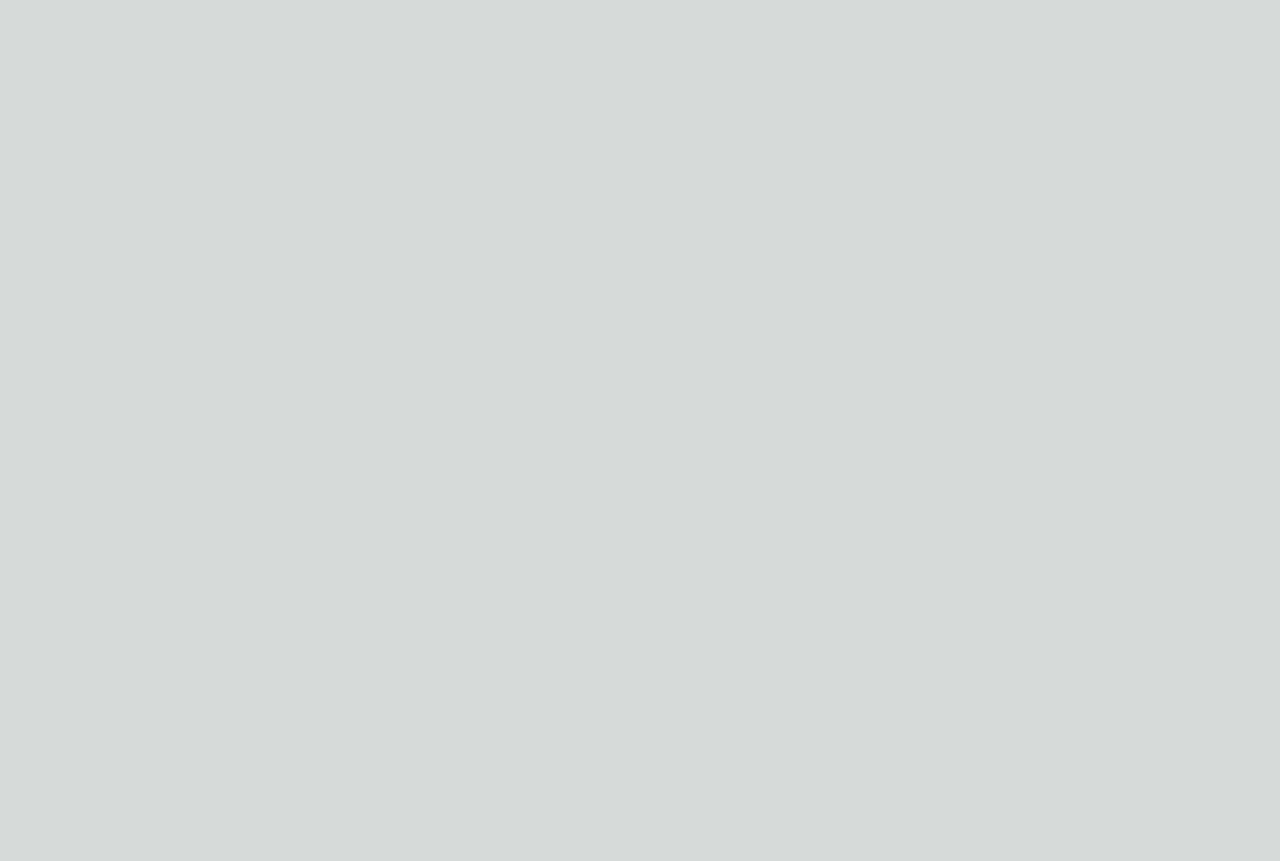
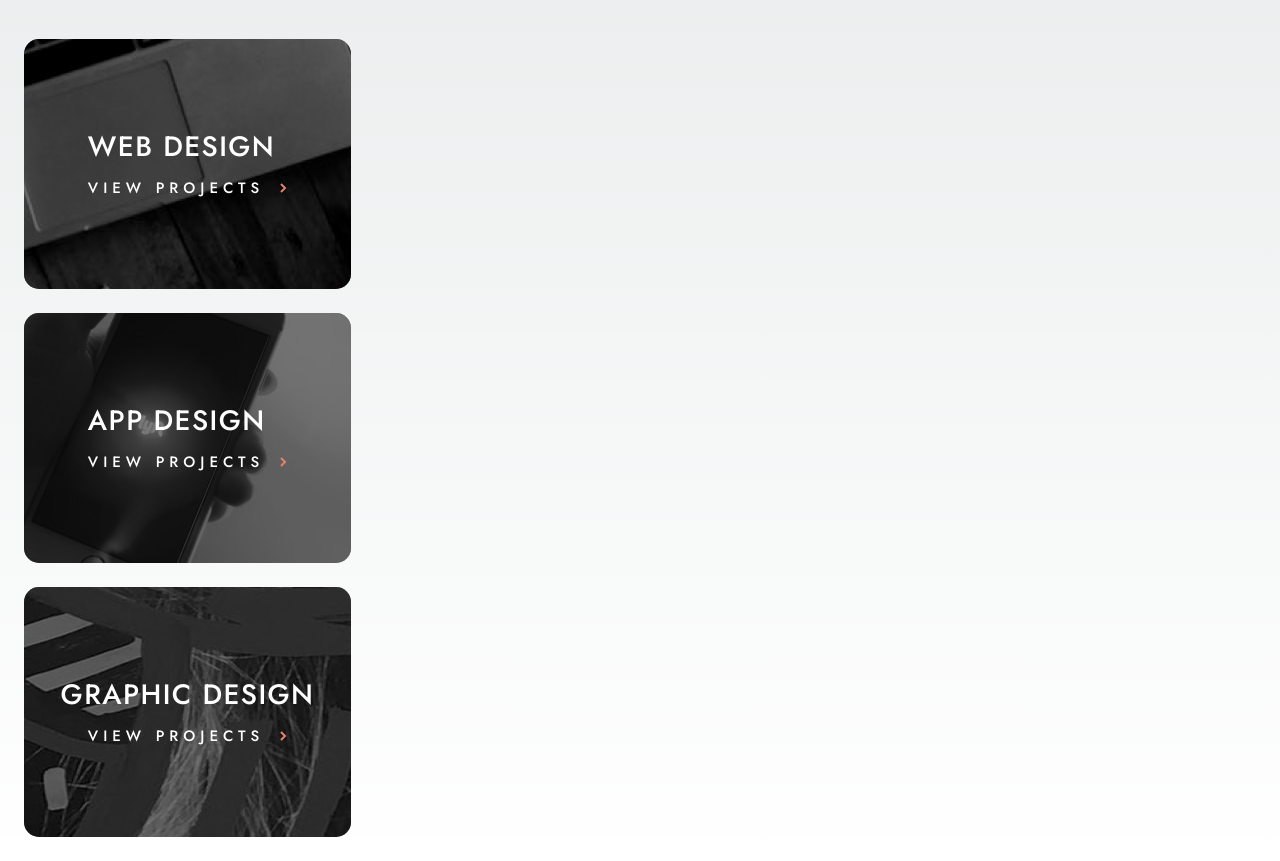
Before and after one commit to arlongoria93/designo-multipage-frontend-mentor, a Next.js app: page / in a window 1280 px wide. Shown: the part 1020-1881 px from the top of the page. Before the commit the page ends 939 px from the top, so only its background shows below. Built offline with nearby package versions, Linux system fonts and the light colour scheme.

Commit message:
update layout.js, page.js and src/components/svgs/index.js

```diff
--- a/src/app/layout.js
+++ b/src/app/layout.js
@@ -1,17 +1,20 @@
-import './globals.css'
-import { Inter } from 'next/font/google'
+import "./globals.css";
 
-const inter = Inter({ subsets: ['latin'] })
+import { Jost } from "next/font/google";
 
+const jost = Jost({
+  subsets: ["latin"],
+  weights: ["400", "500", "600", "700"],
+});
 export const metadata = {
-  title: 'Create Next App',
-  description: 'Generated by create next app',
-}
+  title: "Create Next App",
+  description: "Generated by create next app",
+};
 
 export default function RootLayout({ children }) {
   return (
     <html lang="en">
-      <body className={inter.className}>{children}</body>
+      <body className={jost.className}>{children}</body>
     </html>
-  )
+  );
 }
--- a/src/app/page.js
+++ b/src/app/page.js
@@ -1,11 +1,32 @@
 import Navbar from "@/components/Navbar/navbar";
-
 import Hero from "@/components/Hero/Hero";
+import MobileCardLink from "@/components/MobileCardLink/MobileCardLink";
 
 export default function Home() {
+  const mobileCardLinks = [
+    ["WEB DESIGN", "/assets/home/mobile/image-web-design.jpg", "Web Design"],
+    ["APP DESIGN", "/assets/home/mobile/image-app-design.jpg", "App Design"],
+    [
+      "GRAPHIC DESIGN",
+      "/assets/home/mobile/image-graphic-design.jpg",
+      "Graphic Design",
+    ],
+  ];
   return (
     <>
       <Navbar /> <Hero />
+      <div className="w-[375px] mt-[120px]">
+        <div className="flex flex-col gap-[24px] items-center">
+          {mobileCardLinks.map((image) => (
+            <MobileCardLink
+              alt={image[2]}
+              name={image[0]}
+              imageUrl={image[1]}
+            />
+          ))}
+          <div></div>
+        </div>
+      </div>
     </>
   );
 }
--- /dev/null
+++ b/src/components/MobileCardLink/MobileCardLink.js
@@ -0,0 +1,36 @@
+import React from "react";
+import Image from "next/image";
+import Link from "next/link";
+import { IconRightArrow } from "@/components/svgs";
+
+const MobileCardLink = ({ name, imageUrl, alt }) => {
+  console.log(imageUrl);
+  return (
+    <div className="bg-[#000] w-[327px] flex flex-col items-center rounded-[15px] h-[250px] relative justify-center">
+      <Image
+        src={imageUrl}
+        layout="fill"
+        alt={alt}
+        quality={100}
+        className="opacity-[0.49] rounded-[15px] "
+      />
+      <Link
+        className="text-white font-medium   flex flex-col z-20"
+        href="/mobile/web-design"
+      >
+        <h1 className="leading-[36px] mb-[11.97px] tracking-[1.4px] text-[28px]">
+          {name}
+        </h1>
+        <div className="flex flex-row items-center justify-center gap-[16px] ">
+          <h2 className="text-[15px] tracking-[5px] uppercase ">
+            View Projects
+          </h2>
+
+          <IconRightArrow className="w-[7px] h-[10px] " />
+        </div>
+      </Link>
+    </div>
+  );
+};
+
+export default MobileCardLink;
--- a/src/components/svgs/index.js
+++ b/src/components/svgs/index.js
@@ -1,3 +1,4 @@
 export { default as IconHamburger } from "../../../public/assets/shared/mobile/icon-hamburger.svg";
 export { default as BackgroundPatternSmallCircle } from "../../../public/assets/shared/desktop/bg-pattern-small-circle.svg";
 export { default as BackgroundPatternHeroHome } from "../../../public/assets/home/desktop/bg-pattern-hero-home.svg";
+export { default as IconRightArrow } from "../../../public/assets/shared/desktop/icon-right-arrow.svg";
```
